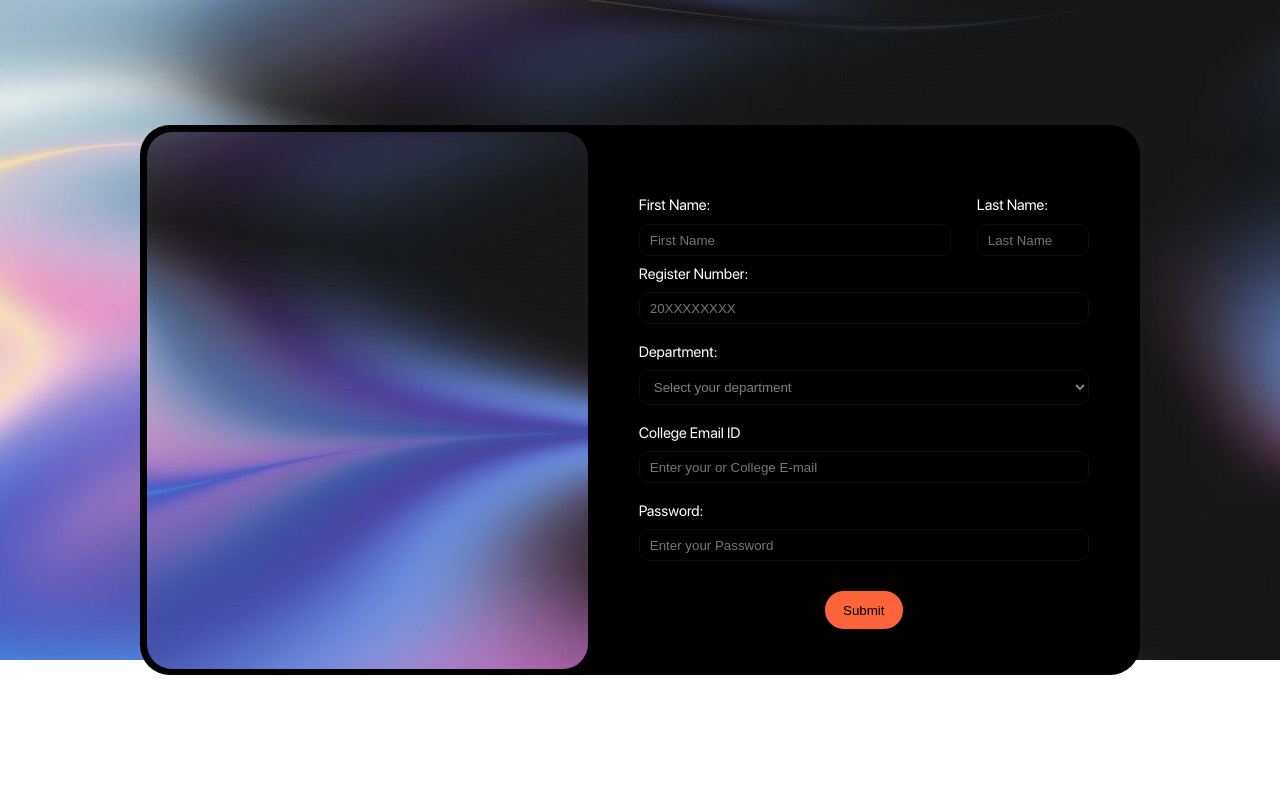
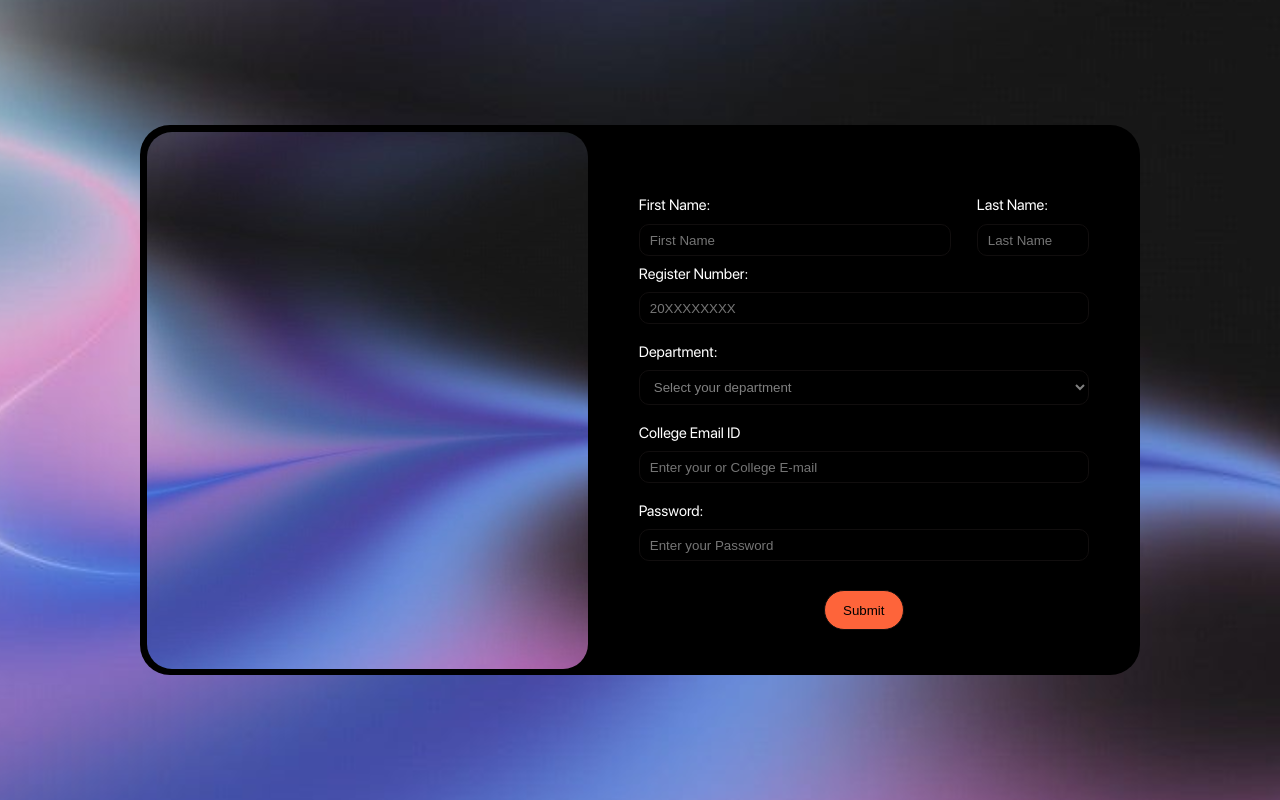
Before and after one commit to nxrendrxn/AceGrade-tempname-, a plain HTML site: page signin.html in a window 1280 px wide. Drawn offline with Linux system fonts and the light colour scheme.

Commit message:
signin update

```diff
--- a/signin.html
+++ b/signin.html
@@ -34,8 +34,7 @@
         .mm{
             position: absolute;
             z-index: -999;
-            top: -500px;
-            left: 210px;
+            width: 100%;
             transform: scale(1.3);
             transform: rotate(90deg);
         }
```
